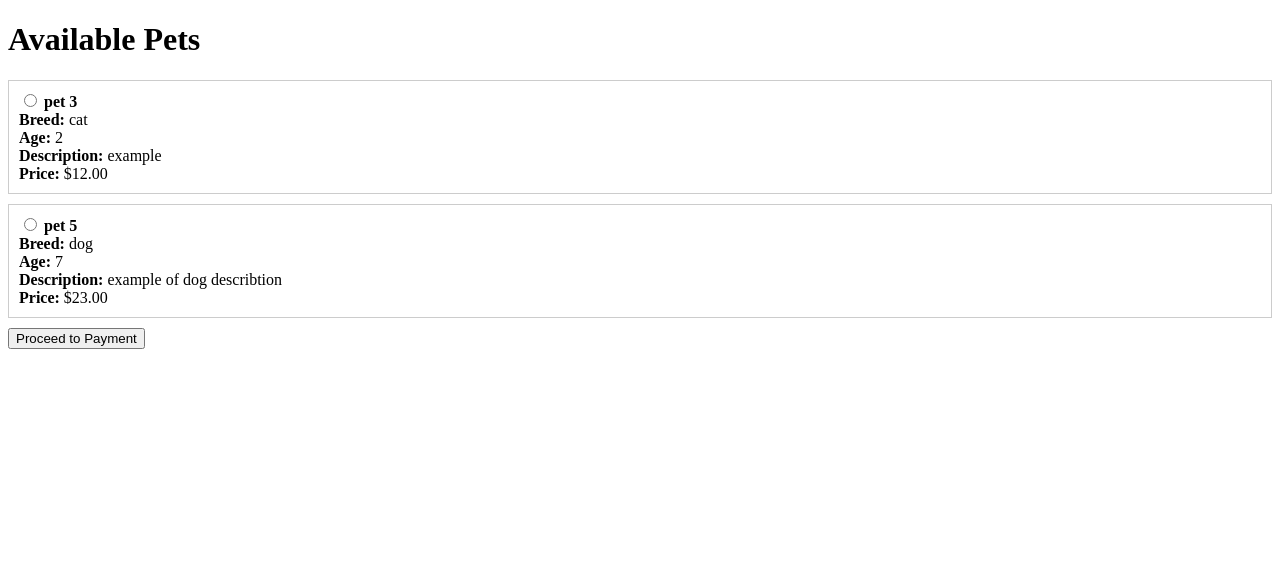
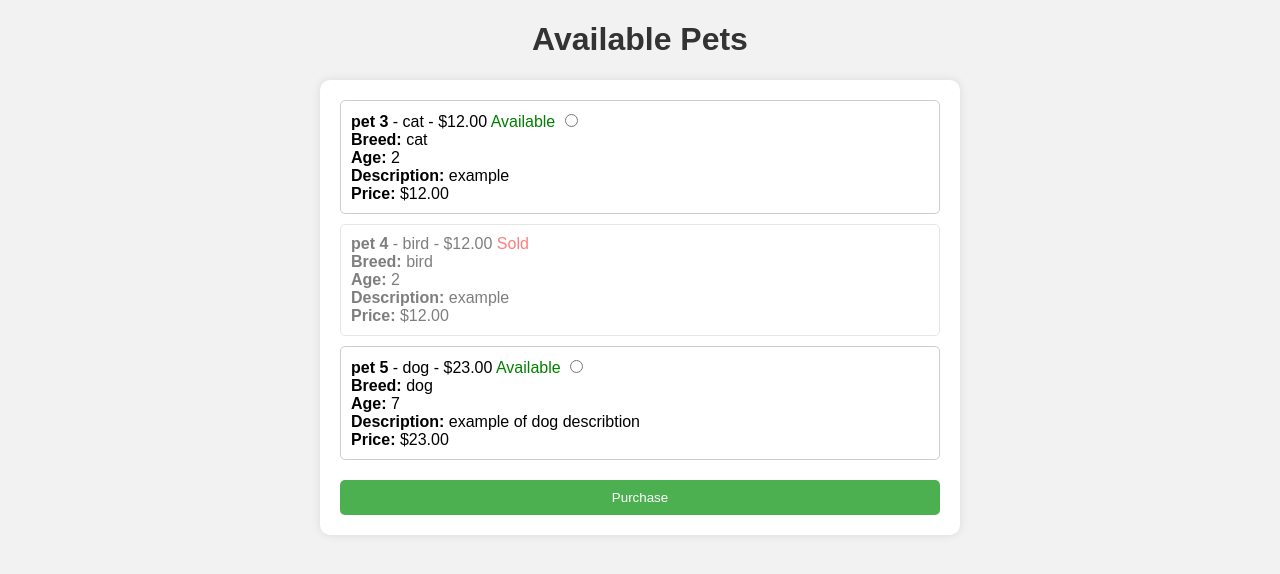
Before and after one commit to sakibrahat/Project_El_Petrio_v2, a Django app: page /buy/ in a window 1280 px wide. Shown: the top 574 px of the page. Run offline with Django 3.2, Linux system fonts and the light colour scheme; data comes from the database, SQL or seed files in the repository; both versions use the stored data as it was after the commit.

```diff
--- a/registration/app1/views.py
+++ b/registration/app1/views.py
@@ -159,14 +159,27 @@ def pet_buying_page(request):
 from django.shortcuts import render, redirect
 from .models import PetAdd
 
+# def buy_pet(request):
+#     pets = PetAdd.objects.filter(available=True)
+#     if request.method == 'POST':
+#         pet_id = request.POST.get('pet_id')
+#         pet = PetAdd.objects.get(id=pet_id)
+#         pet.available = False
+#         pet.save()
+#         return redirect('payment')
+#     return render(request, 'buy.html', {'pets': pets})
+
 def buy_pet(request):
-    pets = PetAdd.objects.filter(available=True)
     if request.method == 'POST':
         pet_id = request.POST.get('pet_id')
         pet = PetAdd.objects.get(id=pet_id)
-        pet.available = False
-        pet.save()
-        return redirect('payment')
+        pet.available = False  # Mark the pet as sold
+        pet.save()  # Save the changes to the database
+        return redirect('buy_pet')  # Redirect to refresh the page after purchase
+
+    # Fetch all pets
+    pets = PetAdd.objects.all()
+
     return render(request, 'buy.html', {'pets': pets})
 
 def payment(request):
--- a/registration/templates/buy.html
+++ b/registration/templates/buy.html
@@ -4,22 +4,93 @@
     <meta charset="UTF-8">
     <meta name="viewport" content="width=device-width, initial-scale=1.0">
     <title>Buy Pets</title>
+    <style>
+        body {
+            font-family: Arial, sans-serif;
+            background-color: #f2f2f2;
+            margin: 0;
+            padding: 0;
+        }
+
+        h1 {
+            text-align: center;
+            color: #333;
+        }
+
+        form {
+            max-width: 600px;
+            margin: 0 auto;
+            padding: 20px;
+            background-color: #fff;
+            border-radius: 10px;
+            box-shadow: 0 0 10px rgba(0, 0, 0, 0.1);
+        }
+
+        .pet-item {
+            border: 1px solid #ccc;
+            padding: 10px;
+            margin-bottom: 10px;
+            background-color: #fff;
+            border-radius: 5px;
+        }
+
+        input[type="radio"] {
+            margin-right: 10px;
+        }
+
+        button[type="submit"] {
+            display: block;
+            width: 100%;
+            padding: 10px;
+            margin-top: 20px;
+            background-color: #4CAF50;
+            color: white;
+            border: none;
+            border-radius: 5px;
+            cursor: pointer;
+            transition: background-color 0.3s;
+        }
+
+        button[type="submit"]:hover {
+            background-color: #45a049;
+        }
+
+        .sold {
+            color: red;
+        }
+
+        .available {
+            color: green;
+        }
+
+        @media only screen and (max-width: 600px) {
+            form {
+                padding: 10px;
+            }
+        }
+    </style>
 </head>
 <body>
     <h1>Available Pets</h1>
-    <form method="post" action="{% url 'payment' %}">
+    <form method="post" action="{% url 'buy_pet' %}">
         {% csrf_token %}
         {% for pet in pets %}
-            <div style="border: 1px solid #ccc; padding: 10px; margin-bottom: 10px;">
-                <input type="radio" name="pet_id" value="{{ pet.id }}">
-                <strong>{{ pet.name }}</strong><br>
+            <div class="pet-item" style="{% if not pet.available %} opacity: 0.5; {% endif %}">
+                <strong>{{ pet.name }}</strong> - {{ pet.species }} - ${{ pet.price }}
+                {% if pet.available %}
+                    <span class="available">Available</span>
+                    <input type="radio" name="pet_id" value="{{ pet.id }}">
+                {% else %}
+                    <span class="sold">Sold</span>
+                {% endif %}
+                <br>
                 <strong>Breed:</strong> {{ pet.species }}<br>
                 <strong>Age:</strong> {{ pet.age }}<br>
                 <strong>Description:</strong> {{ pet.description }}<br>
                 <strong>Price:</strong> ${{ pet.price }}<br>
             </div>
         {% endfor %}
-        <button type="submit">Proceed to Payment</button>
+        <button type="submit">Purchase</button>
     </form>
 </body>
 </html>
```
Also changed, not shown: registration/db.sqlite3.
